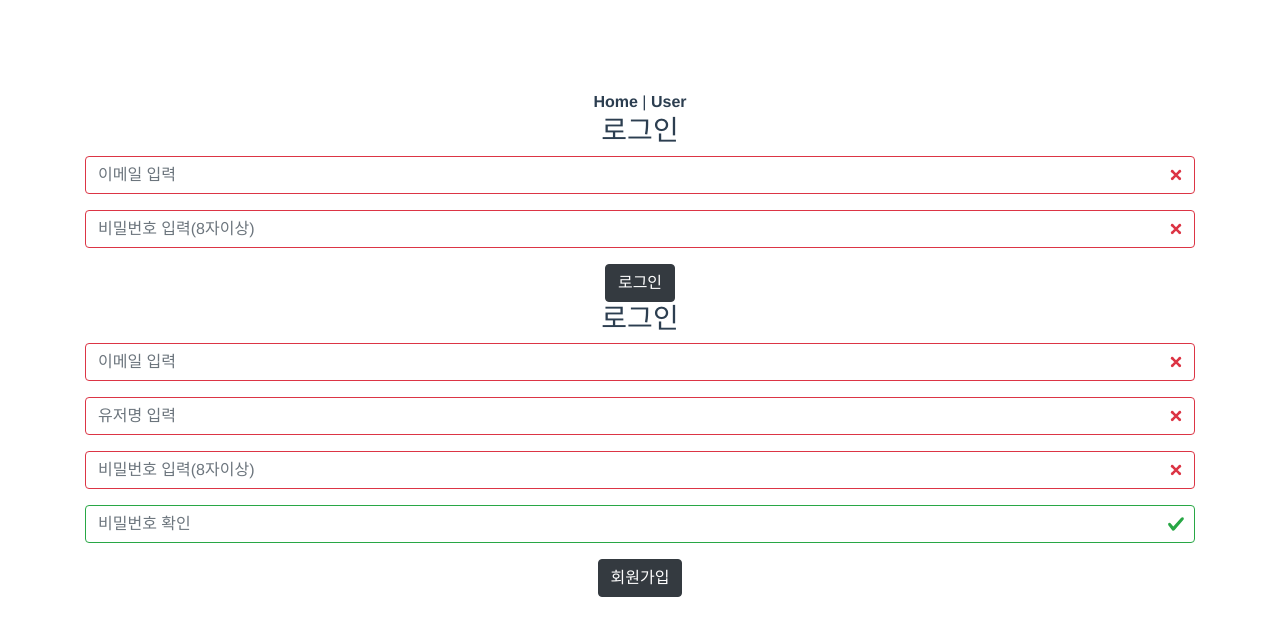
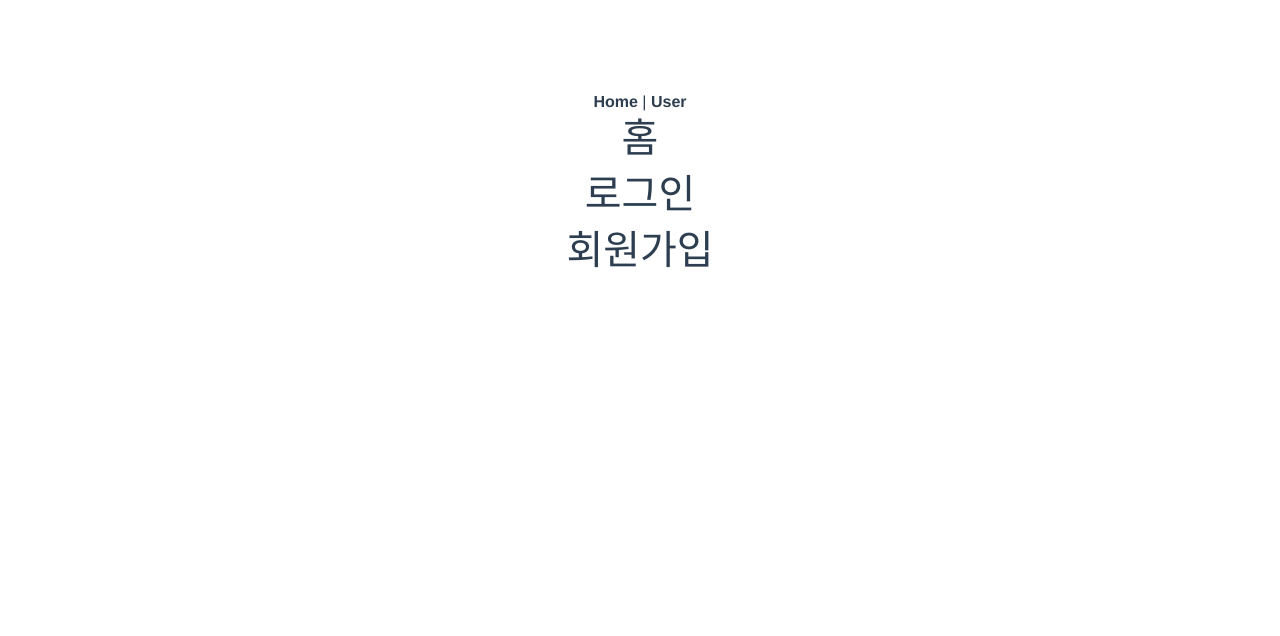
Before and after one commit to young31/Movie, a Vue app in the folder front/: page / in a window 1280 px wide. Shown: the top 636 px of the page. Built offline with nearby package versions, Linux system fonts and the light colour scheme.

Commit message:
Revert "Indexview"

```diff
--- a/front/package.json
+++ b/front/package.json
@@ -12,7 +12,6 @@
     "bootstrap": "^4.3.1",
     "bootstrap-vue": "^2.1.0",
     "core-js": "^3.3.2",
-    "email-validator": "^2.0.4",
     "nodemon": "^2.0.0",
     "vue": "^2.6.10",
     "vue-router": "^3.1.3",
@@ -36,9 +35,7 @@
       "plugin:vue/essential",
       "eslint:recommended"
     ],
-    "rules": {
-      "no-console": "off"
-    },
+    "rules": {},
     "parserOptions": {
       "parser": "babel-eslint"
     }
--- a/front/src/components/index/LoginForm.vue
+++ b/front/src/components/index/LoginForm.vue
@@ -1,106 +1,13 @@
 <template>
-  <div>
-    <h3>로그인</h3>
-    <!-- id -->
-    <b-form-group
-      id="loginEmail"
-
-      :valid-feedback="validFeedback1"
-      :state="state1"
-    >
-    <!-- label-cols-sm="4"
-    label-cols-lg="3"
-    label="아이디"
-    label-for="input-1" -->
-    <!-- :invalid-feedback="invalidFeedback1" -->
-      <b-form-input id="input-1" v-model="credentials.email" :state="state1" trim placeholder="이메일 입력"></b-form-input>
-    </b-form-group>
-
-    <!-- password -->
-    <b-form-group
-      id="loginPassword"
-
-      :valid-feedback="validFeedback2"
-      :state="state2"
-    >
-    <!-- label-cols-sm="4"
-    label-cols-lg="3"
-    label="비밀번호"
-    label-for="input-2" -->
-    <!-- :invalid-feedback="invalidFeedback2" -->
-      <b-form-input type="password" id="input-2" v-model="credentials.password" :state="state2" trim placeholder="비밀번호 입력(8자이상)"></b-form-input>
-    </b-form-group>
-
-    <button class="btn btn-dark">로그인</button>
-  </div>
+  <h1>로그인</h1>
 </template>
 
 <script>
-import * as Emailvalidator from 'email-validator'
-import axios from 'axios'
-import router from '@/router'
-
 export default {
-  name: "LoginForm",
-  methods: {
-    login() {
-      if (this.state1 && this.state2) {
-        const SERVER_IP = process.env.VUE_APP_SERVER_IP
-
-        axios.post(SERVER_IP + '/user/login', this.credentials)
-          .then(() => {
-            // this.$session.start()
-            // this.$session.set('jwt', response.data.token)
-            router.push('/movie')
-          })
-      }
-    }
-  },
-  computed: {
-    // email
-    state1() {
-      return Emailvalidator.validate(this.credentials.email);
-    },
-    // invalidFeedback1() {
-    //   if (this.userId.length > 4) {
-    //     return "";
-    //   } else if (this.userId.length > 0) {
-    //     return "아이디는 4자 이상이어야 합니다.";
-    //   } else {
-    //     return "";
-    //   }
-    // },
-    validFeedback1() {
-      return this.state === true ? "가능합니다." : "";
-    },
-
-    // password
-    state2() {
-      return this.credentials.password.length >= 8 ? true : false;
-    },
-    // invalidFeedback2() {
-    //   if (this.password.length > 8) {
-    //     return "";
-    //   } else if (this.password.length > 0) {
-    //     return "비밀번호는 8자 이상이어야 합니다.";
-    //   } else {
-    //     return "";
-    //   }
-    // },
-    validFeedback2() {
-      return this.state === true ? "가능합니다." : "";
-    }
-  },
-  data() {
-    return {
-      credentials: {
-        email: "",
-        password: ""
-      }
-    };
-  }
-};
+  name: 'LoginForm'
+}
 </script>
 
 <style>
+
 </style>
--- a/front/src/components/index/SignupForm.vue
+++ b/front/src/components/index/SignupForm.vue
@@ -1,102 +1,13 @@
 <template>
-  <div>
-    <h3>로그인</h3>
-    <!-- email -->
-    <b-form-group
-      id="signupEmail"
-
-      :state="state1"
-    >
-      <b-form-input v-model="credentials.email" :state="state1" trim placeholder="이메일 입력"></b-form-input>
-    </b-form-group>
-
-    <!-- userId -->
-    <b-form-group
-      id="signupUserId"
-
-      :state="state2"
-    >
-      <b-form-input v-model="credentials.userId" :state="state2" trim placeholder="유저명 입력"></b-form-input>
-    </b-form-group>
-
-    <!-- password -->
-    <b-form-group
-      id="signupPassword"
-
-      :state="state3"
-    >
-      <b-form-input type="password" v-model="credentials.password" :state="state3" trim placeholder="비밀번호 입력(8자이상)"></b-form-input>
-    </b-form-group>
-
-    <!-- password confirm-->
-    <b-form-group
-      id="singupPasswordConfrim"
-
-      :state="state4"
-    >
-      <b-form-input type="password" v-model="credentials.passwordConfirm" :state="state4" trim placeholder="비밀번호 확인"></b-form-input>
-    </b-form-group>
-
-    <button class="btn btn-dark" @click="signup">회원가입</button>
-  </div>
+  <h1>회원가입</h1>
 </template>
 
 <script>
-import * as Emailvalidator from 'email-validator'
-import axios from 'axios'
-import router from '@/router'
-
 export default {
-  name: "SignupForm",
-  methods: {
-    signup() {
-      if (this.state1 && this.state2 && this.state3 && this.state4) {
-        const SERVER_IP = process.env.VUE_APP_SERVER_IP
-
-        axios.post(SERVER_IP + '/user/signup', this.credentials)
-          .then(resposne => {
-            console.log(resposne.data)
-            router.push('/movie')
-          })
-          .catch(error => {
-            console.error(error)
-          })
-      }
-    }
-  },
-  computed: {
-    // email
-    state1() {
-      return Emailvalidator.validate(this.credentials.email);
-    },
-
-    // userId
-    state2() {
-      return this.credentials.userId.length >= 2 ? true : false;
-    },
-
-    // password
-    state3() {
-      return this.credentials.password.length >= 8 ? true : false;
-    },
-
-    // password confirm
-    state4() {
-      return this.credentials.password === this.credentials.passwordConfirm ? true : false;
-    },
-  },
-  data() {
-    return {
-      credentials: {
-        email: "",
-        userId: "",
-        password: "",
-        passwordConfirm: ""
-      }
-    };
-  }
-};
+  name: 'SignupForm'
+}
 </script>
 
 <style>
+
 </style>
--- a/front/src/views/Index.vue
+++ b/front/src/views/Index.vue
@@ -1,5 +1,6 @@
 <template>
   <div class="index">
+    <h1>홈</h1>
     <LoginForm/>
     <SignupForm/>
   </div>
--- a/front/src/views/Movie.vue
+++ b/front/src/views/Movie.vue
@@ -1,21 +1,16 @@
 <template>
   <div class="movie">
     <h1>영화홈</h1>
-    <SearchBar />
-    <MovieList />
-
   </div>
 </template>
 
 <script>
 import MovieList from '@/components/movie/MovieList'
-import SearchBar from '@/components/movie/SearchBar'
 
 export default {
   name: 'Movie',
-  components: {
+  componenets: {
     MovieList,
-    SearchBar
   }
 }
 </script>
```
Also changed, not shown: 1 other file (tests, documents, lock files or other folders).
